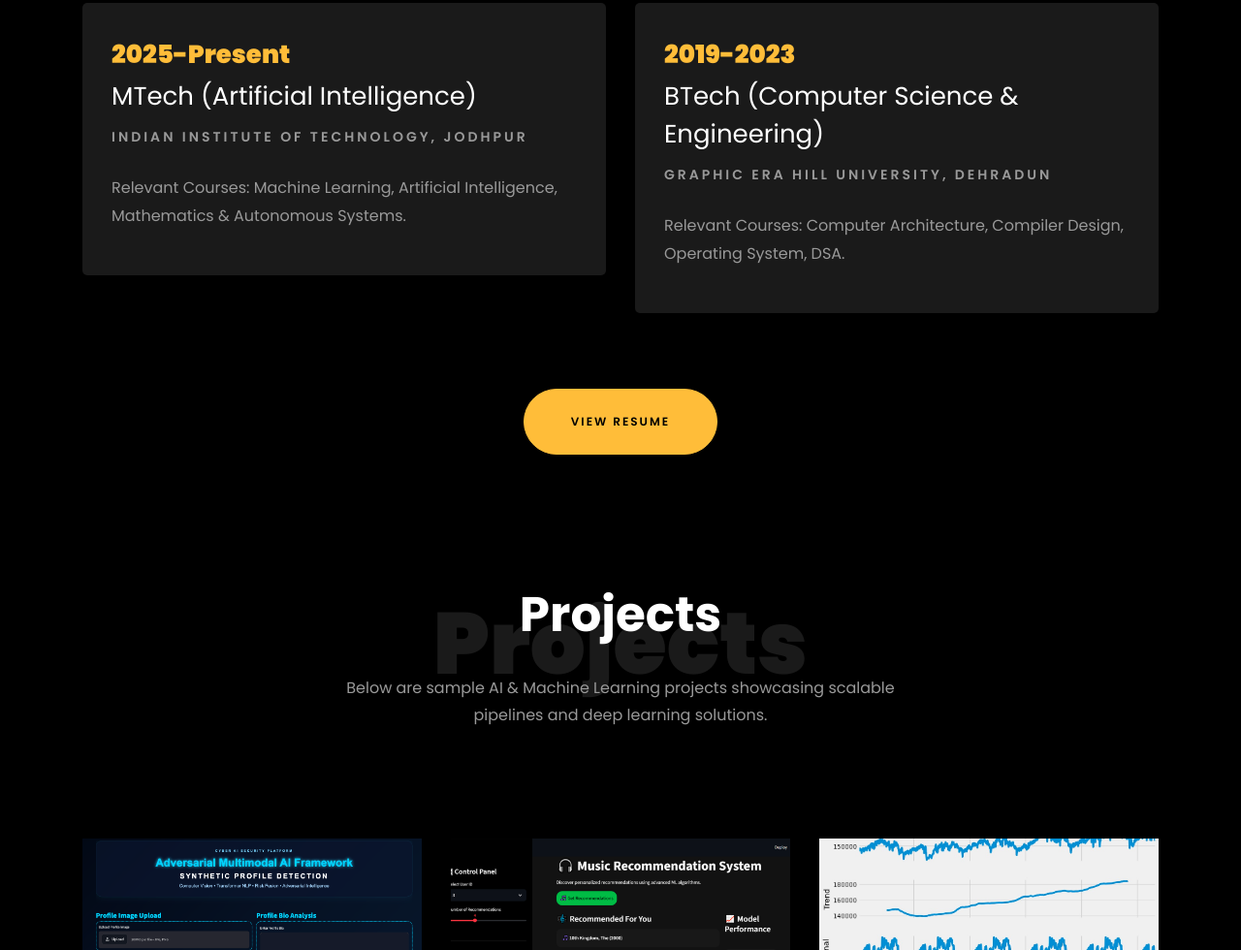
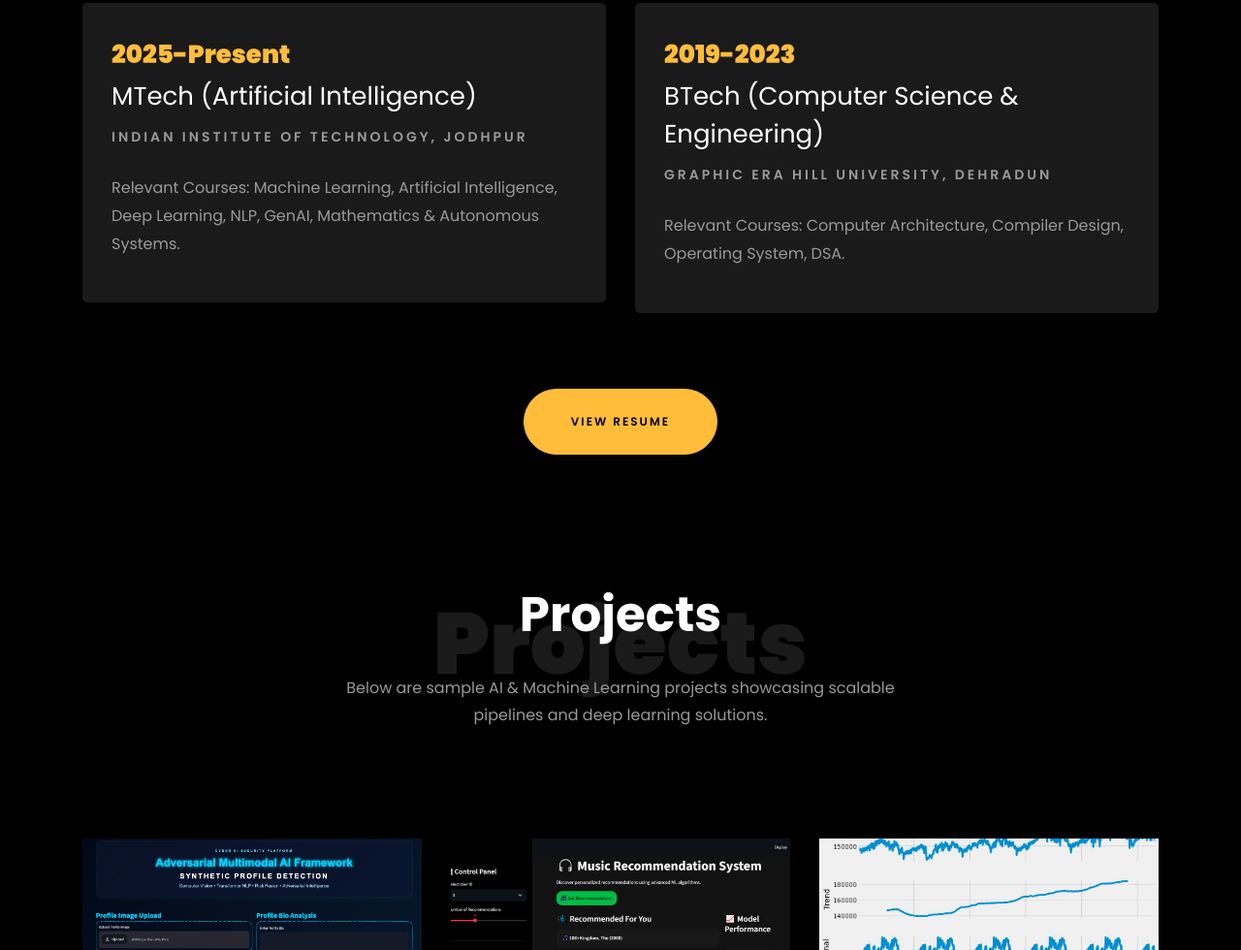
Before and after one commit to divyanshrawat7/divyanshrawat7.github.io, a plain HTML site: page index.html in a window 1280 px wide. Shown: the part 2712-3692 px from the top of the page at 97% size. Drawn offline with Linux system fonts and the light colour scheme; files whose address does not match are found by name.

Commit message:
Add Deep Learning, NLP, and GenAI to MTech relevant courses

```diff
--- a/index.html
+++ b/index.html
@@ -374,7 +374,7 @@
     					<span class="date">2025-Present</span>
     					<h2>MTech (Artificial Intelligence)</h2>
     					<span class="position">Indian Institute of Technology, Jodhpur</span>
-    					<p class="mt-4">Relevant Courses: Machine Learning, Artificial Intelligence, Mathematics & Autonomous Systems.</p>
+    					<p class="mt-4">Relevant Courses: Machine Learning, Artificial Intelligence, Deep Learning, NLP, GenAI, Mathematics & Autonomous Systems.</p>
     				</div>
     			</div>
 
```
